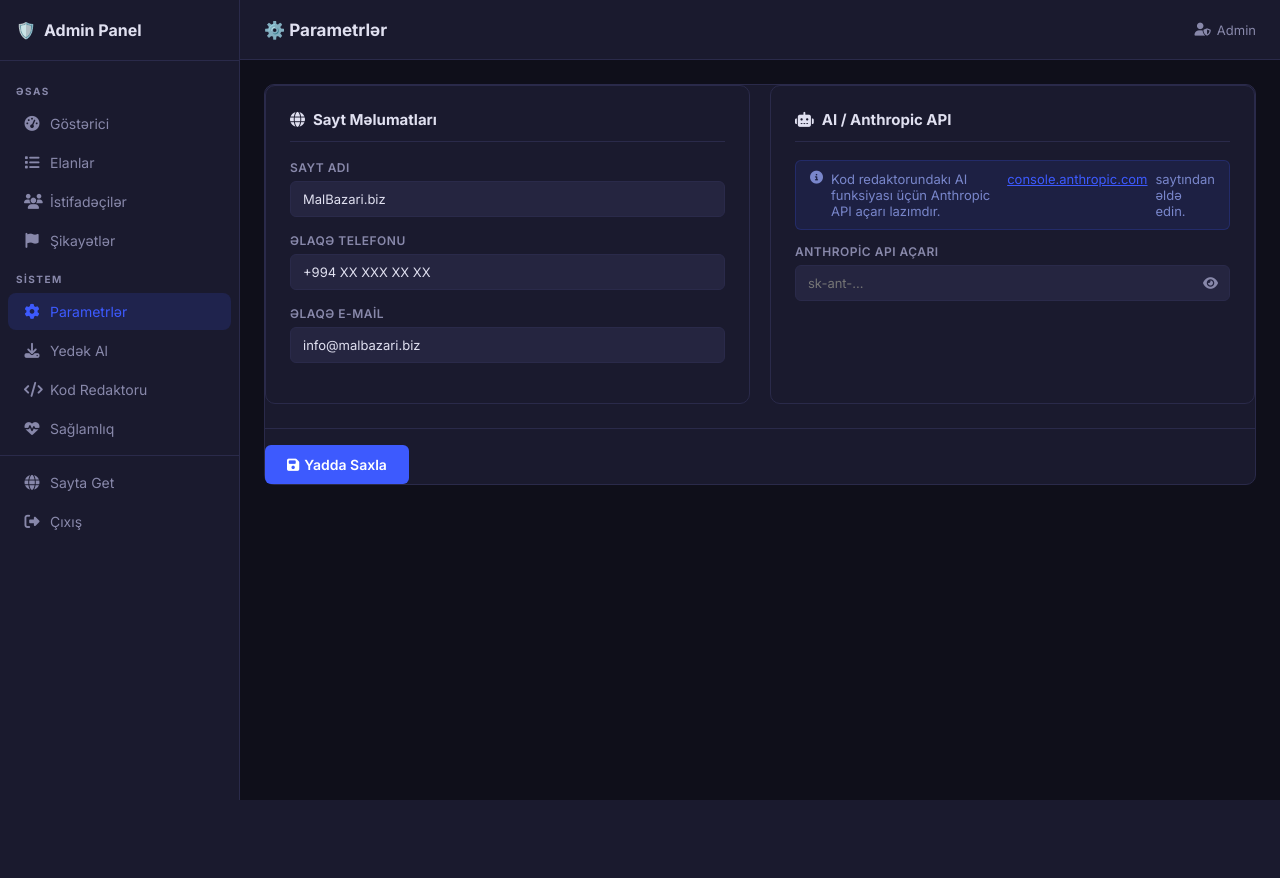
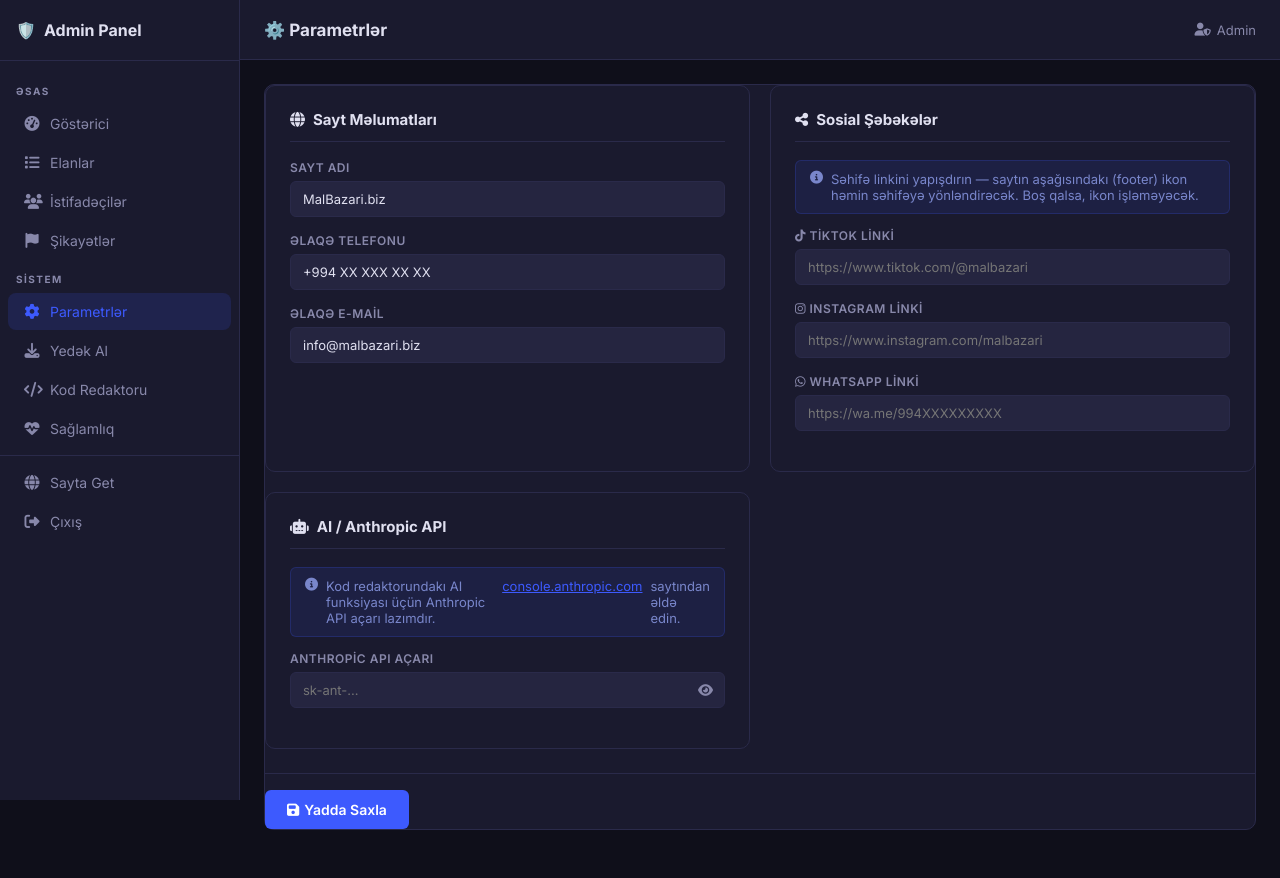
Before and after one commit to amilbexercin-tech/malbazari, a Flask app: page /admin/parametrler in a window 1280 px wide. Before the commit the page ends 800 px from the top, so only its background shows below. Run offline with Flask 3, Linux system fonts and the light colour scheme; the visitor is signed in with stand-in values (Sample User, id 1); data comes from the database, SQL or seed files in the repository; data that the repository does not hold is empty; some libraries are stand-ins or nearby versions.

Commit message:
Footer sosial ikonlar: Facebook -> TikTok, linkler admin parametrlerden idare olunur
Footer-de TikTok/Instagram/WhatsApp ikonlari db_setting linkleri ile. Admin Parametrler-e 'Sosial Sebekeler' bolmesi (Sayt Melumatlari yaninda). social_tiktok/social_instagram/social_whatsapp acarlari - route + baza defaultlari.

Co-Authored-By: Claude Opus 4.8 <noreply@anthropic.com>

```diff
--- a/app.py
+++ b/app.py
@@ -930,7 +930,8 @@ def admin_resolve_report(rid):
 @admin_required
 def admin_settings():
     if request.method == 'POST':
-        for key in ['site_name', 'anthropic_api_key', 'contact_phone', 'contact_email']:
+        for key in ['site_name', 'anthropic_api_key', 'contact_phone', 'contact_email',
+                    'social_tiktok', 'social_instagram', 'social_whatsapp']:
             val = request.form.get(key, '').strip()
             db.set_setting(key, val)
         flash('Parametrlər yadda saxlanıldı.', 'success')
--- a/database.py
+++ b/database.py
@@ -125,6 +125,9 @@ def init_db():
         ('anthropic_api_key', ''),
         ('contact_phone', '+994 XX XXX XX XX'),
         ('contact_email', 'info@malbazari.biz'),
+        ('social_tiktok', ''),
+        ('social_instagram', ''),
+        ('social_whatsapp', ''),
     ]
     for k, v in defaults:
         c.execute("INSERT OR IGNORE INTO settings(key,value) VALUES(?,?)", (k, v))
--- a/templates/admin/settings.html
+++ b/templates/admin/settings.html
@@ -20,6 +20,26 @@
         <div class="form-group">
           <label>Əlaqə E-mail</label>
           <input type="email" name="contact_email" value="{{ settings.get('contact_email', '') }}">
+        </div>
+      </div>
+
+      <div class="settings-group">
+        <h3><i class="fas fa-share-nodes"></i> Sosial Şəbəkələr</h3>
+        <div class="alert alert-info">
+          <i class="fas fa-info-circle"></i>
+          Səhifə linkini yapışdırın — saytın aşağısındakı (footer) ikon həmin səhifəyə yönləndirəcək. Boş qalsa, ikon işləməyəcək.
+        </div>
+        <div class="form-group">
+          <label><i class="fab fa-tiktok"></i> TikTok linki</label>
+          <input type="url" name="social_tiktok" value="{{ settings.get('social_tiktok', '') }}" placeholder="https://www.tiktok.com/@malbazari">
+        </div>
+        <div class="form-group">
+          <label><i class="fab fa-instagram"></i> Instagram linki</label>
+          <input type="url" name="social_instagram" value="{{ settings.get('social_instagram', '') }}" placeholder="https://www.instagram.com/malbazari">
+        </div>
+        <div class="form-group">
+          <label><i class="fab fa-whatsapp"></i> WhatsApp linki</label>
+          <input type="url" name="social_whatsapp" value="{{ settings.get('social_whatsapp', '') }}" placeholder="https://wa.me/994XXXXXXXXX">
         </div>
       </div>
 
--- a/templates/base.html
+++ b/templates/base.html
@@ -148,9 +148,9 @@
       <div class="footer-logo">🐄 MalBazari.biz</div>
       <p>{{ t('footer_about') }}</p>
       <div class="footer-social">
-        <a href="#" aria-label="Facebook"><i class="fab fa-facebook"></i></a>
-        <a href="#" aria-label="Instagram"><i class="fab fa-instagram"></i></a>
-        <a href="#" aria-label="WhatsApp"><i class="fab fa-whatsapp"></i></a>
+        <a href="{{ db_setting('social_tiktok') or '#' }}" target="_blank" rel="noopener" aria-label="TikTok"><i class="fab fa-tiktok"></i></a>
+        <a href="{{ db_setting('social_instagram') or '#' }}" target="_blank" rel="noopener" aria-label="Instagram"><i class="fab fa-instagram"></i></a>
+        <a href="{{ db_setting('social_whatsapp') or '#' }}" target="_blank" rel="noopener" aria-label="WhatsApp"><i class="fab fa-whatsapp"></i></a>
       </div>
     </div>
     <div class="footer-links">
```
